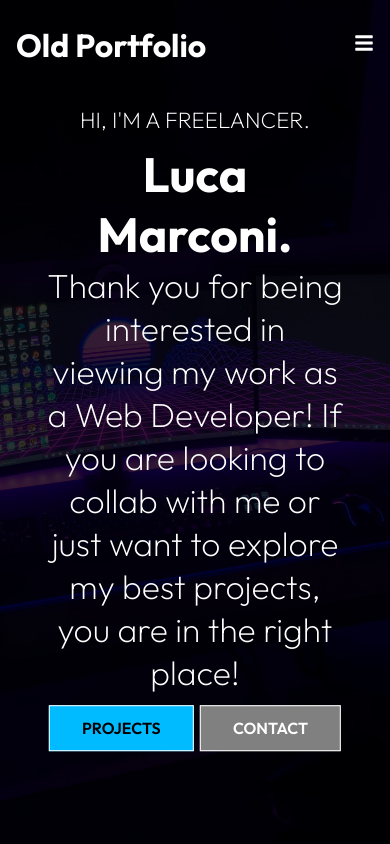
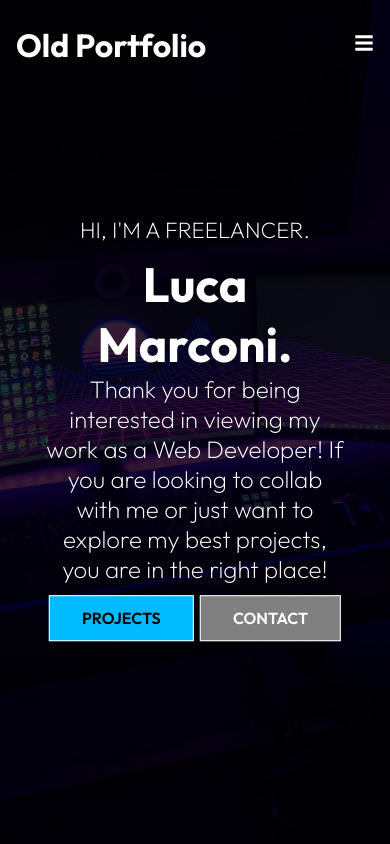
Before and after one commit to Lmarcdev/Old-Portfolio, a React (Create React App) app: page / in a window 390 px wide. Shown: the top 844 px of the page. Built offline with nearby package versions, Linux system fonts and the light colour scheme.

Commit message:
Update HeroImgStyles.css

```diff
--- a/src/components/HeroImgStyles.css
+++ b/src/components/HeroImgStyles.css
@@ -56,6 +56,6 @@
         font-size: 1.4rem;
     }
     .hero .content h2{
-        font-size: 2.1rem;
+        font-size: 1.5rem;
     }
 }
```
